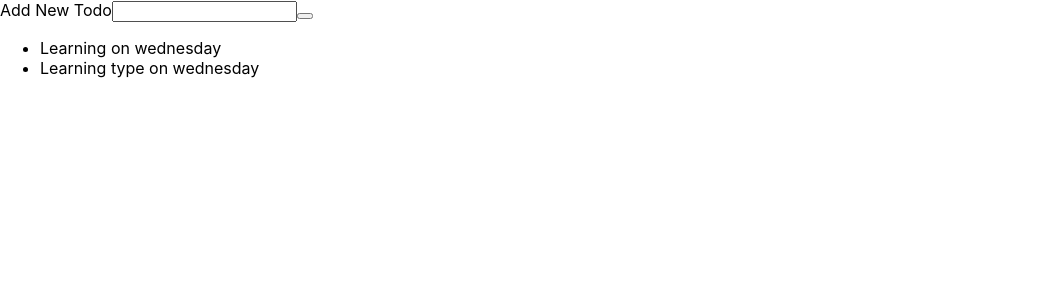
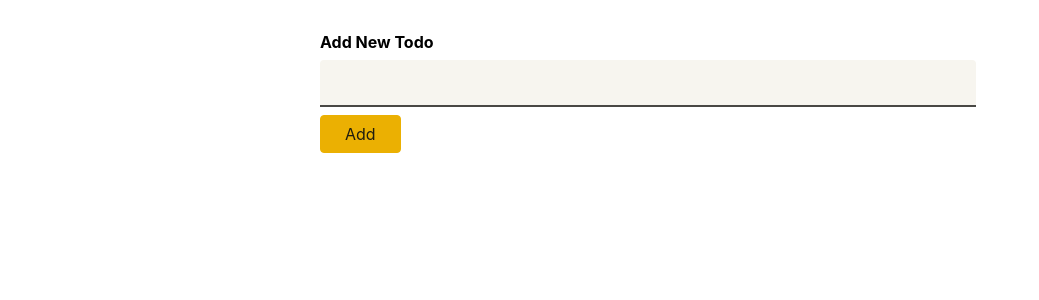
Before and after one commit to Babatunde-Segun/todo-app-, a React (Create React App) app: page / in a window 1280 px wide. Shown: the top 300 px of the page, without its empty margins (0-1039 px from the left). Built offline with nearby package versions, Linux system fonts and the light colour scheme.

Commit message:
adding newTodo, TodoList, Todos with styling

```diff
--- a/src/App.tsx
+++ b/src/App.tsx
@@ -1,14 +1,19 @@
 import NewTodo from "./components/NewTodo";
 import Todos from "./components/Todos";
 import Todo from "./models/todo";
+import { useState } from "react";
 
 function App() {
-  const todos = [
-    new Todo("Learning on wednesday"),
-    new Todo("Learning type on wednesday"),
-  ];
+  // useState is a generic function where the initial value is set never
+  // we can set type with the angle bracket for typescript to what we are set
+  const [todos, setTodos] = useState<Todo[]>([]);
 
-  const addTodoHandler = (todoText: string) => {};
+  const addTodoHandler = (todoText: string) => {
+    const newTodo = new Todo(todoText);
+    setTodos((prev) => {
+      return [newTodo, ...prev];
+    });
+  };
   return (
     <div>
       <NewTodo onAddTodo={addTodoHandler} />
--- /dev/null
+++ b/src/components/NewTodo.module.css
@@ -0,0 +1,41 @@
+.form {
+  width: 40rem;
+  margin: 2rem auto;
+}
+
+.form label {
+  display: block;
+  font-weight: bold;
+  margin-bottom: 0.5rem;
+}
+
+.form input {
+  display: block;
+  width: 100%;
+  font: inherit;
+  font-size: 1.5rem;
+  padding: 0.5rem;
+  border-radius: 4px;
+  background-color: #f7f5ef;
+  border: none;
+  border-bottom: 2px solid #494844;
+  border-bottom-right-radius: 0;
+  border-bottom-left-radius: 0;
+  margin-bottom: 0.5rem;
+}
+
+.form button {
+  font: inherit;
+  background-color: #ebb002;
+  border: 1px solid #ebb002;
+  color: #201d0f;
+  padding: 0.5rem 1.5rem;
+  border-radius: 4px;
+  cursor: pointer;
+}
+
+.form button:hover,
+.form button:active {
+  background-color: #ebc002;
+  border-color: #ebc002;
+}
--- a/src/components/NewTodo.tsx
+++ b/src/components/NewTodo.tsx
@@ -1,6 +1,7 @@
 import React from "react";
 
 import { useRef } from "react";
+import classes from "./NewTodo.module.css";
 
 // To add a function as a prop we use the arrow syntax () => {}
 // Not to forget the we have to set type of any parameter that the function may have
@@ -11,7 +12,7 @@ const NewTodo: React.FC<{ onAddTodo: (text: string) => void }> = ({
   onAddTodo,
 }) => {
   // useRef point a HTML element: you just have to tell typescript the element you are point to.
-  const todoTextInputRef = useRef<HTMLInputElement>(null);
+  let todoTextInputRef = useRef<HTMLInputElement>(null);
 
   // React.FormEvent is a type in typescript use for a Form element
   const handleSubmit = (event: React.FormEvent) => {
@@ -23,10 +24,10 @@ const NewTodo: React.FC<{ onAddTodo: (text: string) => void }> = ({
     onAddTodo(enteredText);
   };
   return (
-    <form onSubmit={handleSubmit}>
+    <form onSubmit={handleSubmit} className={classes.form}>
       <label htmlFor='todoText'>Add New Todo</label>
       <input type='text' name='todoText' id='todoText' ref={todoTextInputRef} />
-      <button type='submit'></button>
+      <button type='submit'>Add</button>
     </form>
   );
 };
--- /dev/null
+++ b/src/components/TodoList.module.css
@@ -0,0 +1,6 @@
+.item {
+  margin: 1rem 0;
+  box-shadow: 0 1px 4px rgba(0, 0, 0, 0.2);
+  padding: 1rem;
+  background-color: #f7f5ef;
+}
--- a/src/components/TodoList.tsx
+++ b/src/components/TodoList.tsx
@@ -1,8 +1,9 @@
 import React from "react";
+import classes from "./TodoList.module.css";
 
 // use the a custom type to specifyy the prop type]
 const TodoList: React.FC<{ text: string }> = (prop) => {
-  return <li>{prop.text}</li>;
+  return <li className={classes.item}>{prop.text}</li>;
 };
 
 export default TodoList;
--- /dev/null
+++ b/src/components/Todos.module.css
@@ -0,0 +1,6 @@
+.todos {
+  list-style: none;
+  margin: 2rem auto;
+  padding: 0;
+  width: 40rem;
+}
--- a/src/components/Todos.tsx
+++ b/src/components/Todos.tsx
@@ -1,11 +1,12 @@
 import React from "react";
 import Todo from "../models/todo";
 import TodoList from "./TodoList";
+import classes from "./Todos.module.css";
 
 // For a React component: The React.FC is a way to tell typescript the Todos is a REact functional component
 const Todos: React.FC<{ items: Todo[] }> = (props) => {
   return (
-    <ul>
+    <ul className={classes.todos}>
       {props.items.map((item) => (
         <TodoList key={item.id} text={item.text} />
       ))}
```
